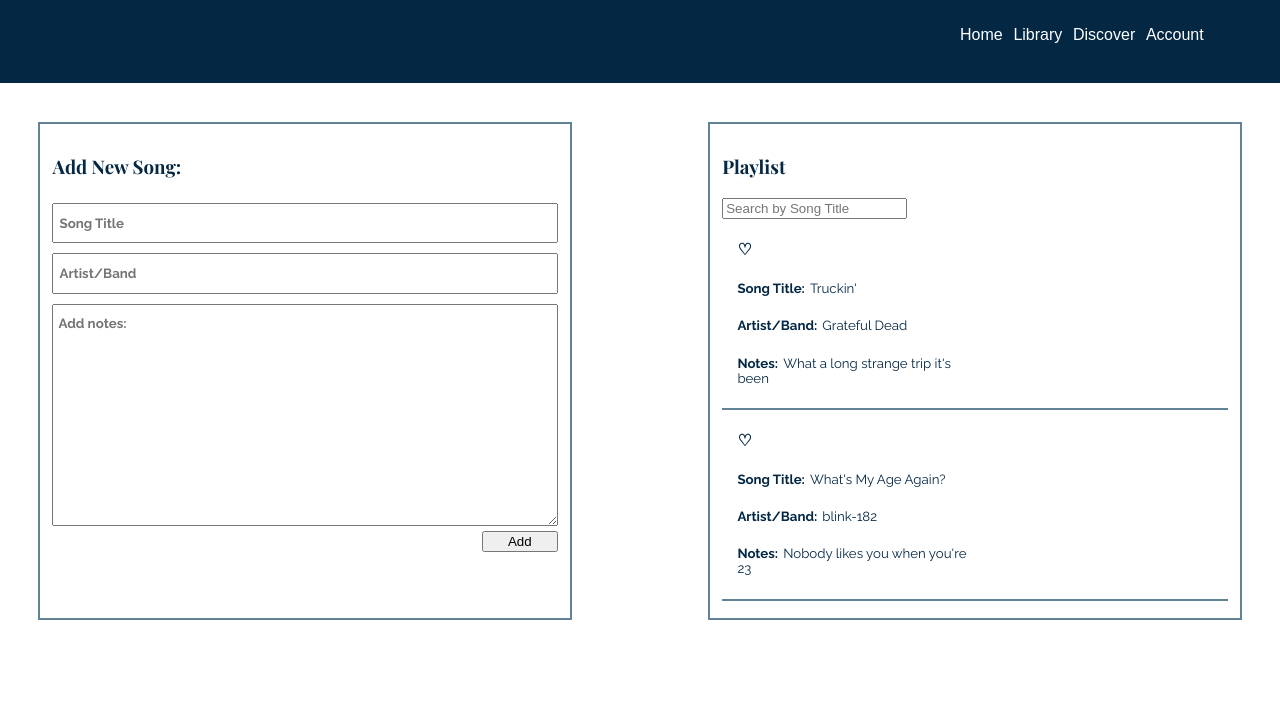
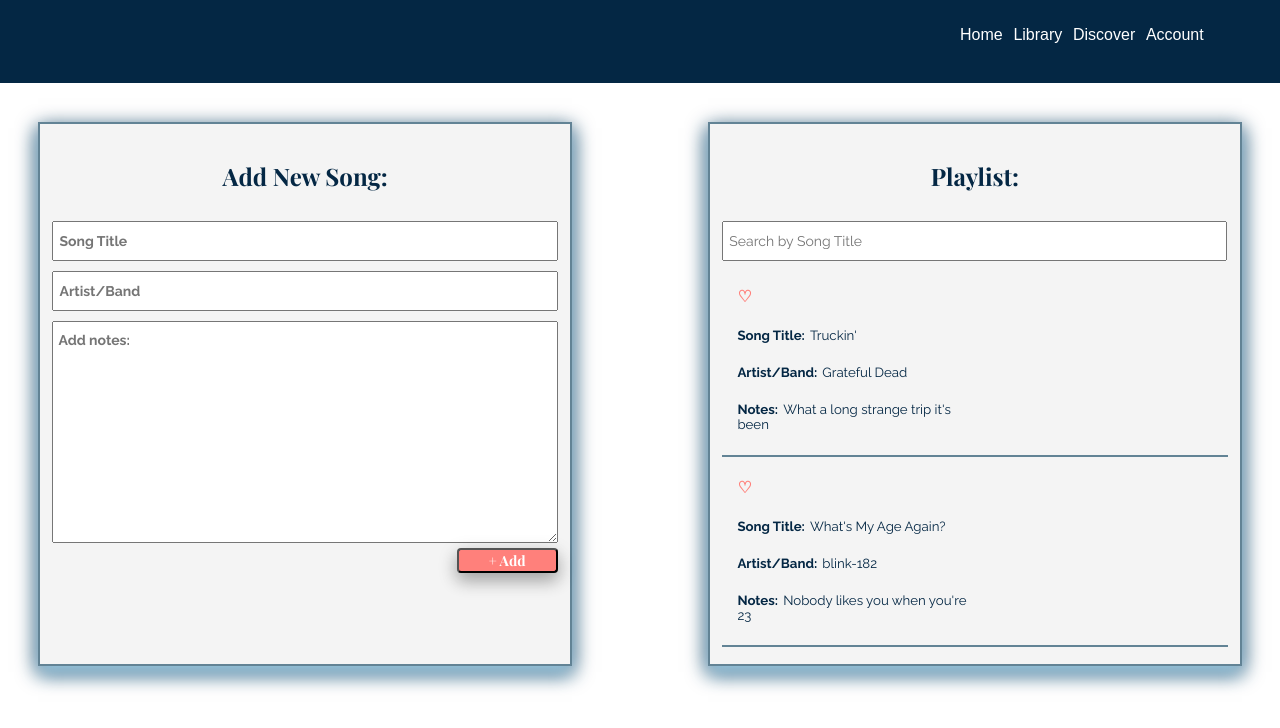
Before and after one commit to angevogler/react-playlist, a React (Create React App) app: page / in a window 1280 px wide. Shown: the top 728 px of the page. Built offline with nearby package versions, Linux system fonts and the light colour scheme.

Commit message:
almost finished styling

```diff
--- a/src/components/Playlist.js
+++ b/src/components/Playlist.js
@@ -48,11 +48,17 @@ class Playlist extends Component {
     console.log("favorites before push")
     console.log(favorites)
 
-    favorites.push(event);
+    for (let i = 0; i < favorites.length; i++) {
+      // Ideally we'd use a unique ID instad of a title. Possible to
+      // have dupe titles.
+      if (favorites[i].title === event.title) {
+        favorites[i].favorite = true;
+      }
+    }
 
     console.log("favorites after push")
     console.log(favorites);
-    // this.setState({ playlist: favorites});
+    this.setState({ playlist: favorites});
   }
 
   // display songs from search component
@@ -71,11 +77,12 @@ class Playlist extends Component {
           matches.push(playlist[i]);
         }
       }
+
+      this.setState({
+        searchedSongs: matches,
+      });
     });
 
-    this.setState({
-      searchedSongs: matches,
-    });
   }
 
   render() {
@@ -95,9 +102,8 @@ class Playlist extends Component {
           </div>
         );
       });
+    // } else if (this.state.searchedSongs.length > 0) {
     } else if (this.state.searchTxt !== "") {
-      console.log(this.state.searchTxt);
-      console.log(this.state.searchedSongs);
       matches = this.state.searchedSongs.map(match => {
         console.log(match.title);
         return(
@@ -116,9 +122,10 @@ class Playlist extends Component {
         <PlaylistForm playlist={this.state.playlist}
         onChangeValue={(event) => this.handleNewSong(event)}/>
         <div className="playlist">
-          <h3>Playlist</h3>
+          <h3>Playlist:</h3>
           <div>
-            <input type="text" placeholder="Search by Song Title" onChange={ event => this.handleSearch(event)}/>
+            <input className="search-bar" type="text" placeholder="Search by Song Title"
+            onChange={ event => this.handleSearch(event)}/>
           </div>
           <div>
             {songs}
--- a/src/components/PlaylistForm.js
+++ b/src/components/PlaylistForm.js
@@ -57,7 +57,7 @@ class PlaylistForm extends Component {
           <textarea placeholder="Add notes:"
             value={this.state.notes}
             onChange={event => this.newNotes(event)}></textarea>
-          <button onClick={() => this.newSong()}>Add</button>
+          <button onClick={() => this.newSong()}>&#x2b; Add</button>
         </div>
       </div>
     );
--- a/src/components/PlaylistItem.js
+++ b/src/components/PlaylistItem.js
@@ -36,7 +36,7 @@ class PlaylistItem extends Component {
       return(
         <div>
           <div className="favrorite-btn-container">
-            <p onClick={() => this.toggleFavorite()}>&#9829;</p>
+            <p onClick={() => this.toggleFavorite()} className="favorited">&#9829;</p>
           </div>
           <h5>Song Title: <span className="playlist-item-val">{song.title}</span></h5>
           <h5>Artist/Band: <span className="playlist-item-val">{song.artist}</span></h5>
@@ -47,7 +47,7 @@ class PlaylistItem extends Component {
       return(
         <div>
           <div className="favrorite-btn-container">
-            <p onClick={() => this.toggleFavorite()}>&#9825;</p>
+            <p onClick={() => this.toggleFavorite()} className="unfavorited">&#9825;</p>
           </div>
           <h5>Song Title: <span className="playlist-item-val">{song.title}</span></h5>
           <h5>Artist/Band: <span className="playlist-item-val">{song.artist}</span></h5>
--- a/src/styles/styles.css
+++ b/src/styles/styles.css
@@ -18,7 +18,13 @@
 .playlist-form {
   width: 42%;
   padding: 1%;
-  border: #628395 solid 2px; }
+  border: #628395 solid 2px;
+  background-color: #F4F4F4;
+  box-shadow: 0 8px 16px 0 #9ECDE5, 0 6px 20px 0 #042744; }
+  .playlist-form h3 {
+    text-align: center;
+    border-bottom: 1px;
+    font-size: 24px; }
   .playlist-form .form {
     display: flex;
     flex-direction: column; }
@@ -27,29 +33,69 @@
       margin: 1% 0;
       color: #042744;
       font-family: 'Raleway', sans-serif;
-      font-weight: 700; }
+      font-weight: 700;
+      font-size: 14px; }
+    .playlist-form .form input:focus {
+      border: 2px solid #9ECDE5;
+      outline: none; }
     .playlist-form .form textarea {
       padding: 2% 1%;
       margin: 1% 0;
       height: 200px;
       color: #042744;
       font-family: 'Raleway', sans-serif;
-      font-weight: 700; }
+      font-weight: 700;
+      font-size: 14px; }
+    .playlist-form .form textarea:focus {
+      border: 2px solid #9ECDE5;
+      outline: none; }
     .playlist-form .form button {
-      margin-left: 85%;
-      width: 15%; }
+      margin-left: 80%;
+      width: 20%;
+      background-color: #FF807B;
+      border-radius: 4px;
+      font-family: 'Playfair Display', serif;
+      font-size: 14px;
+      color: white;
+      font-weight: bold;
+      box-shadow: 0 8px 16px 0 rgba(0, 0, 0, 0.2), 0 6px 20px 0 rgba(0, 0, 0, 0.19); }
+    .playlist-form .form button:hover {
+      background-color: #AD243D; }
 
 .playlist {
   width: 42%;
   padding: 1%;
-  border: #628395 solid 2px; }
+  border: #628395 solid 2px;
+  background-color: #F4F4F4;
+  box-shadow: 0 8px 16px 0 #9ECDE5, 0 6px 20px 0 #042744; }
+  .playlist h3 {
+    text-align: center;
+    border-bottom: 1px;
+    font-size: 24px; }
+  .playlist .search-bar {
+    padding: 2% 1%;
+    margin: 1% 0;
+    color: #042744;
+    font-family: 'Raleway', sans-serif;
+    font-weight: 500;
+    font-size: 14px;
+    width: 97%; }
+  .playlist .search-bar:focus {
+    border: 2px solid #9ECDE5;
+    outline: none; }
 
 .playlist-item-container {
   display: flex;
+  flex-direction: row;
+  flex-wrap: nowrap;
   margin: 1% 0;
   border-bottom: #628395 solid 2px; }
   .playlist-item-container .favorite-btn-container {
     margin-right: 1%; }
+  .playlist-item-container .favorited {
+    color: #AD243D; }
+  .playlist-item-container .unfavorited {
+    color: #FF807B; }
   .playlist-item-container .playlist-item {
     padding-left: 3%; }
     .playlist-item-container .playlist-item .playlist-item-val {
--- a/src/styles/styles.scss
+++ b/src/styles/styles.scss
@@ -23,6 +23,15 @@
   width: 42%;
   padding: 1%;
   border: #628395 solid 2px;
+  background-color: #F4F4F4;
+  box-shadow: 0 8px 16px 0 #9ECDE5, 0 6px 20px 0 #042744;
+
+  h3 {
+    text-align: center;
+    border-bottom: 1px;
+    font-size: 24px;
+  }
+
   .form {
     display: flex;
     flex-direction: column;
@@ -33,6 +42,12 @@
       color: #042744;
       font-family: 'Raleway', sans-serif;
       font-weight: 700;
+      font-size: 14px;
+    }
+
+    input:focus {
+      border: 2px solid #9ECDE5;
+      outline: none;
     }
 
     textarea {
@@ -42,11 +57,28 @@
       color: #042744;
       font-family: 'Raleway', sans-serif;
       font-weight: 700;
+      font-size: 14px;
+    }
+
+    textarea:focus {
+      border: 2px solid #9ECDE5;
+      outline: none;
     }
 
     button {
-      margin-left: 85%;
-      width: 15%;
+      margin-left: 80%;
+      width: 20%;
+      background-color: #FF807B;
+      border-radius: 4px;
+      font-family: 'Playfair Display', serif;
+      font-size: 14px;
+      color: white;
+      font-weight: bold;
+      box-shadow: 0 8px 16px 0 rgba(0,0,0,0.2), 0 6px 20px 0 rgba(0,0,0,0.19);
+    }
+
+    button:hover {
+      background-color: #AD243D;
     }
   }
 }
@@ -55,15 +87,48 @@
   width: 42%;
   padding: 1%;
   border: #628395 solid 2px;
+  background-color: #F4F4F4;
+  box-shadow: 0 8px 16px 0 #9ECDE5, 0 6px 20px 0 #042744;
+
+  h3 {
+    text-align: center;
+    border-bottom: 1px;
+    font-size: 24px;
+  }
+
+  .search-bar {
+    padding: 2% 1%;
+    margin: 1% 0;
+    color: #042744;
+    font-family: 'Raleway', sans-serif;
+    font-weight: 500;
+    font-size: 14px;
+    width: 97%;
+  }
+
+  .search-bar:focus {
+    border: 2px solid #9ECDE5;
+    outline: none;
+  }
 }
 
 .playlist-item-container {
   display: flex;
+  flex-direction: row;
+  flex-wrap: nowrap;
   margin: 1% 0;
   border-bottom: #628395 solid 2px;
 
   .favorite-btn-container {
     margin-right: 1%;
+  }
+
+  .favorited {
+    color: #AD243D;
+  }
+
+  .unfavorited {
+    color: #FF807B;
   }
 
   .playlist-item {
```
Also changed, not shown: 2 other files (tests, documents, lock files or other folders).
